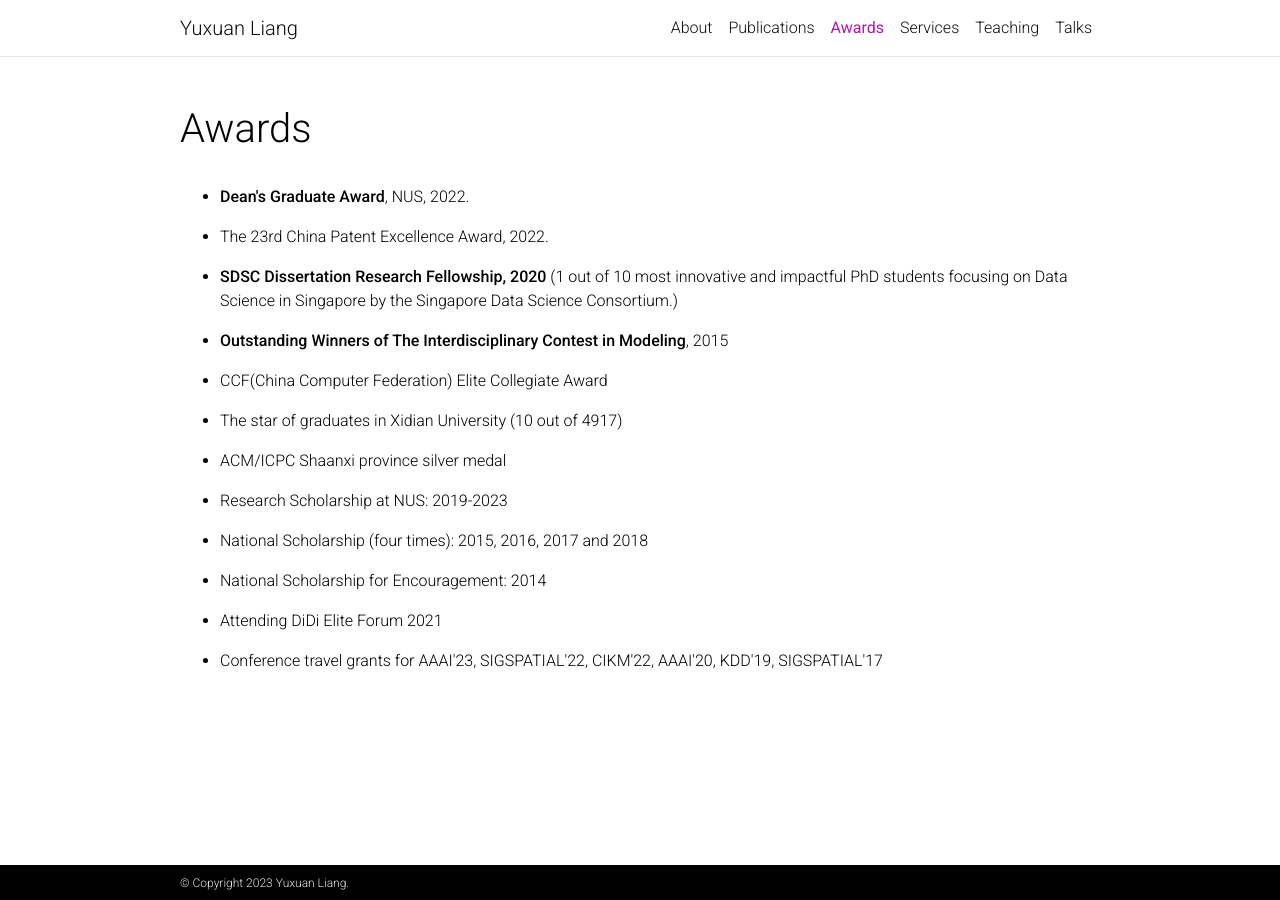
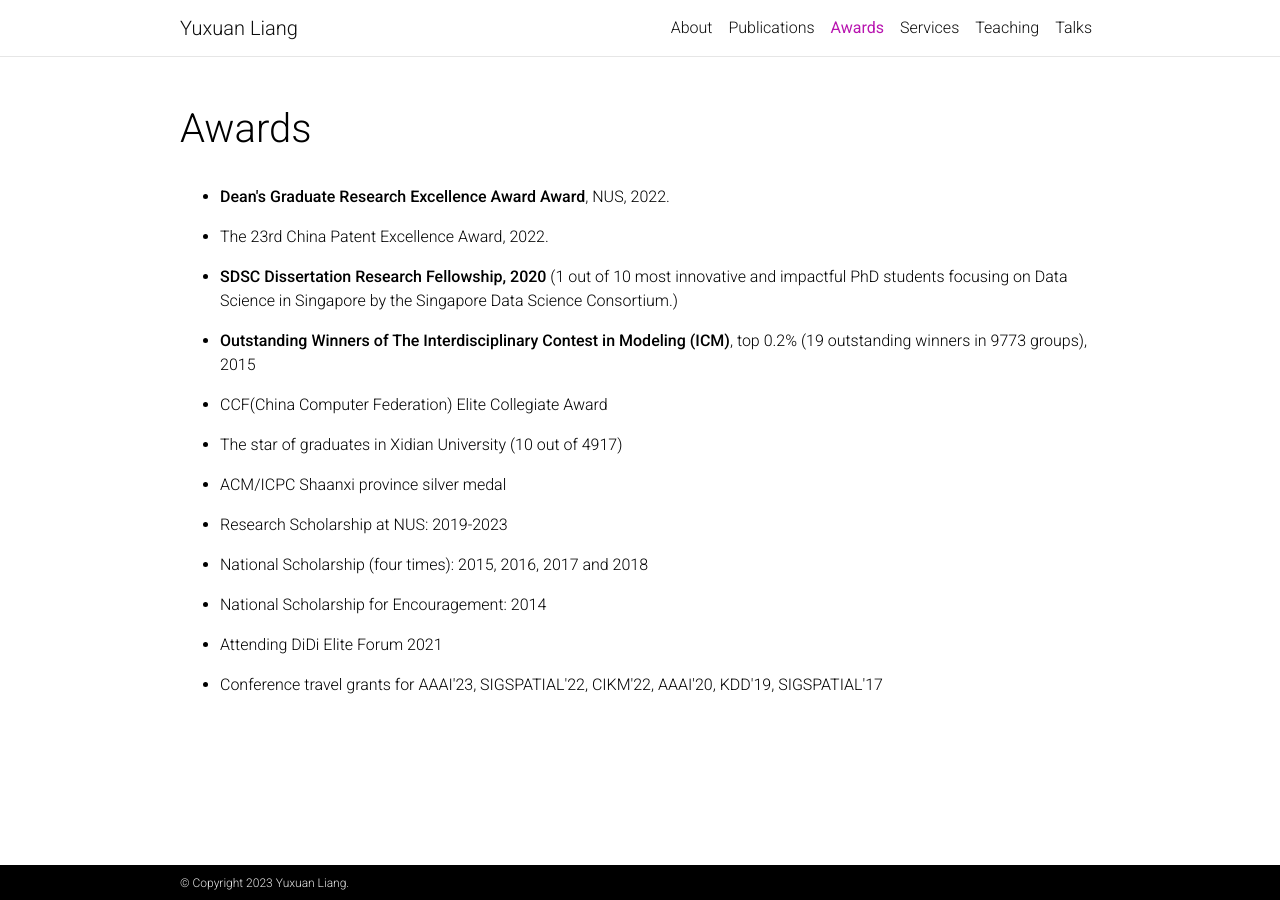
Before and after one commit to CastleLiang/castleliang.github.io, a Jekyll site: the page built from _pages/award.md, in a window 1280 px wide. Built offline with Jekyll 4.4.1, drawn with Linux system fonts in a browser that asks for light colours; comment, search, counter and statistics services are not loaded; a style sheet for code colours, icons or effects is not loaded.

```diff
--- a/_pages/award.md
+++ b/_pages/award.md
@@ -9,13 +9,13 @@ nav_order: 2
 
 <div>
   <ul>
-  <li><p><strong>Dean's Graduate Award</strong>, NUS, 2022.</p>
+  <li><p><strong>Dean's Graduate Research Excellence Award Award</strong>, NUS, 2022.</p>
   </li>
   <li><p>The 23rd China Patent Excellence Award, 2022.</p>
   </li>
   <li><p><strong>SDSC Dissertation Research Fellowship, 2020</strong> (1 out of 10 most innovative and impactful PhD students focusing on Data Science in Singapore by the Singapore Data Science Consortium.)</p>
   </li>
-  <li><p><strong>Outstanding Winners of The Interdisciplinary Contest in Modeling</strong>, 2015</p>
+  <li><p><strong>Outstanding Winners of The Interdisciplinary Contest in Modeling (ICM)</strong>, top 0.2% (19 outstanding winners in 9773 groups), 2015</p>
   </li>
   <li><p>CCF(China Computer Federation) Elite Collegiate Award</p>
   </li>
```
Also changed, not shown: _pages/service.md (+2 -2 lines), _pages/talks.md (+2 -0 lines), _pages/teaching.md (+2 -0 lines).
